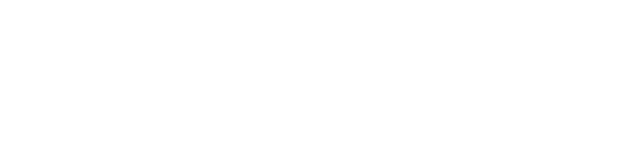
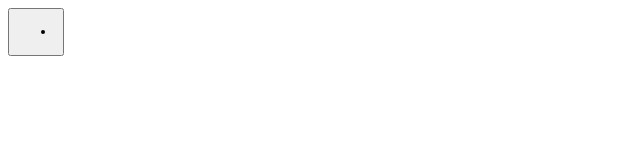
Before and after one commit to yuchunbin0325/ycb, a plain HTML site: page index.html in a window 1280 px wide. Shown: the whole page, without its empty margins (0-640 px from the left). Drawn offline with Linux system fonts and the light colour scheme.

Commit message:
添加了一堆标签
添加了额一堆标签

```diff
--- a/index.html
+++ b/index.html
@@ -6,5 +6,14 @@
 </head>
 <body>
 	<div></div>
+	<button>
+		<span>
+			<p>
+				<ul>
+					<li></li>
+				</ul>
+			</p>
+		</span>
+	</button>
 </body>
 </html>
```
